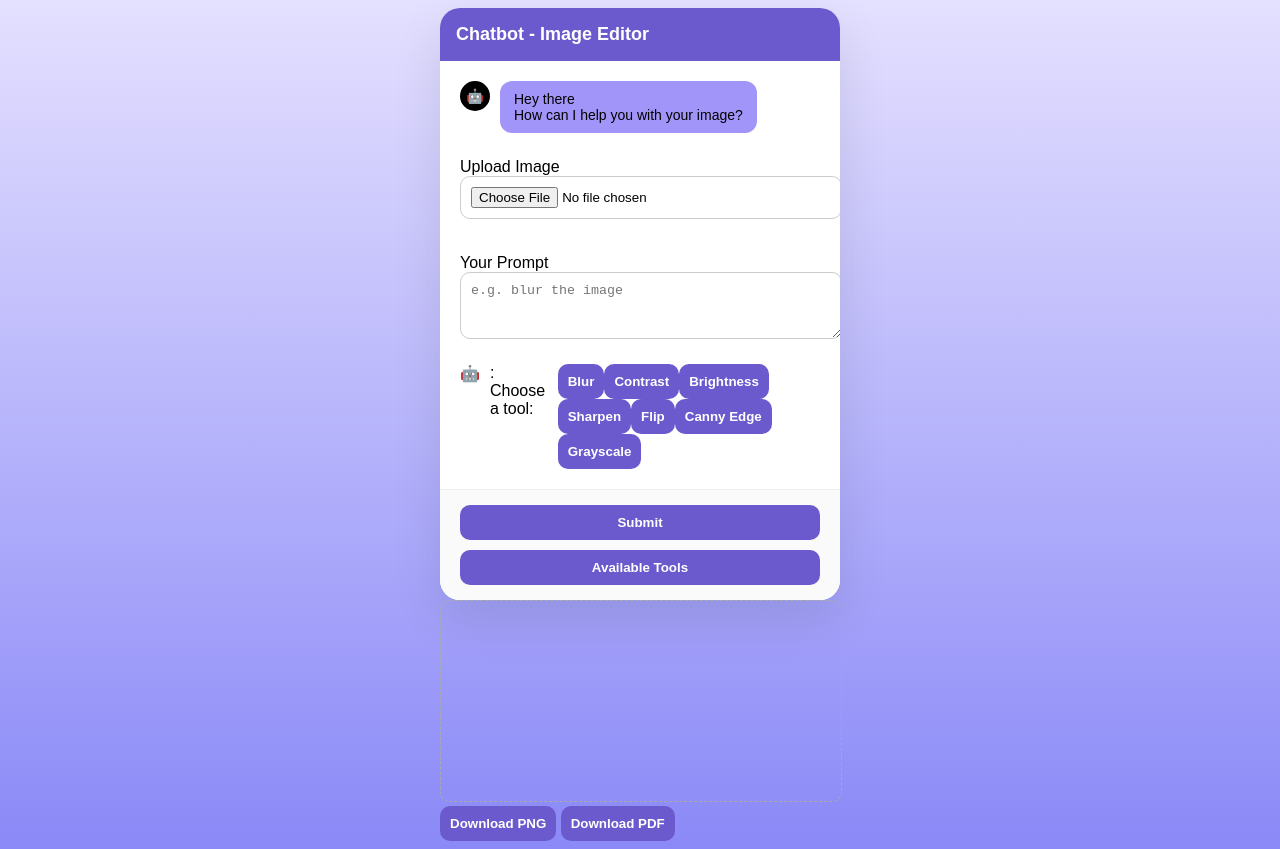
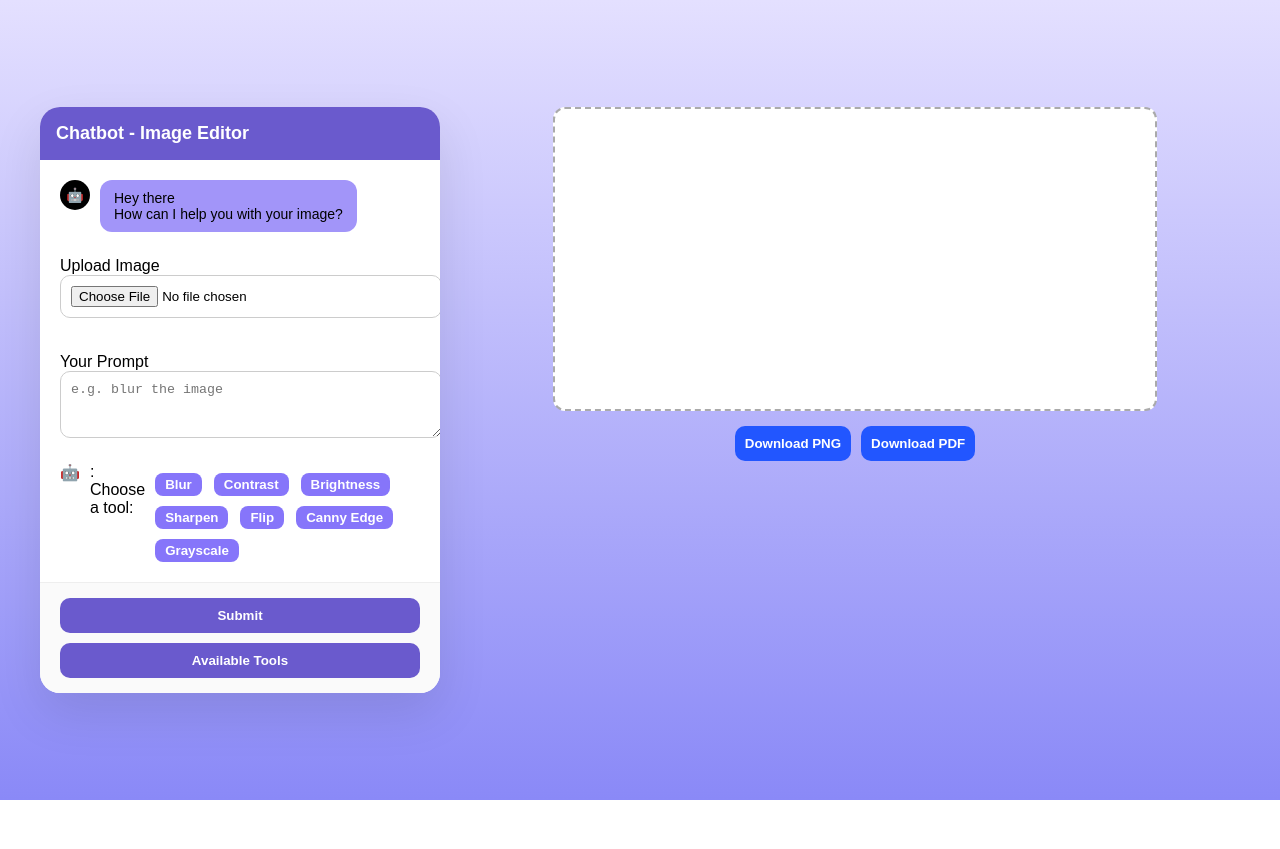
Before and after one commit to ASPIRE-INTERNS/LLM-Agentic-Image-Editor, a plain HTML site: page Frontend/Index.html in a window 1280 px wide. Both pictures are taken after a click on the button "Available Tools". After the commit the page ends 800 px from the top, so only its background shows below. Drawn offline with Linux system fonts and the light colour scheme.

Commit message:
Update styles.css

```diff
--- a/Frontend/styles.css
+++ b/Frontend/styles.css
@@ -5,8 +5,16 @@ body {
     min-height: 100vh;
     background: linear-gradient(to bottom, #e4e0ff, #8a89f7);
     font-family: Arial, sans-serif;
+    margin: 0;
   }
-
+  .main-container {
+    display: flex;
+    gap: 30px;
+    align-items: flex-start;
+    padding: 20px;
+    max-width: 1200px;
+    width: 100%;
+  }
   .chatbot-popup {
     width: 400px;
     background: white;
@@ -15,8 +23,8 @@ body {
     overflow: hidden;
     display: flex;
     flex-direction: column;
+    flex-shrink: 0;
   }
-
   .chat-header {
     background: #6a5acd;
     padding: 16px;
@@ -24,21 +32,20 @@ body {
     font-weight: bold;
     font-size: 18px;
   }
-
   .chat-body {
     flex: 1;
     padding: 20px;
     display: flex;
     flex-direction: column;
     gap: 15px;
+    overflow-y: auto;
+    max-height: 500px;
   }
-
   .message {
     display: flex;
     align-items: flex-start;
     gap: 10px;
   }
-
   .avatar {
     width: 30px;
     height: 30px;
@@ -50,7 +57,6 @@ body {
     color: white;
     font-size: 14px;
   }
-
   .bubble {
     background: #a295f9;
     padding: 10px 14px;
@@ -58,26 +64,17 @@ body {
     max-width: 75%;
     font-size: 14px;
   }
-
   .form-control {
     display: flex;
     flex-direction: column;
     margin: 10px 0;
   }
-
   input[type="file"], textarea {
     width: 100%;
     padding: 10px;
     border-radius: 10px;
     border: 1px solid #ccc;
   }
-
-  canvas {
-    width: 100%;
-    border-radius: 10px;
-    border: 1px dashed #aaa;
-  }
-
   .chat-footer {
     display: flex;
     flex-direction: column;
@@ -86,7 +83,6 @@ body {
     border-top: 1px solid #eee;
     background: #fafafa;
   }
-
   button {
     padding: 10px;
     border: none;
@@ -96,14 +92,71 @@ body {
     font-weight: bold;
     cursor: pointer;
   }
-
   button.option-btn {
     font-size: 12px;
     padding: 6px 10px;
+    margin-right: 5px;
     background: #e0dcff;
     color: #333;
   }
-
   button:hover {
     background: #a295f9;
   }
+  #canvas-container {
+    display: flex;
+    flex-direction: column;
+    align-items: center;
+    gap: 15px;
+    flex: 1;
+  }
+  #imageCanvas {
+    border: 2px dashed #aaa;
+    border-radius: 12px;
+    background: white;
+    max-width: 600px;
+    max-height: 600px;
+    width: 100%;
+    height: auto;
+  }
+
+  .tool-buttons-grid {
+    display: flex;
+    flex-wrap: wrap;
+    gap: 4px;
+    margin-top: 4px;
+  }
+
+
+  /* Tool button styling */
+.tool-buttons-grid button {
+  background-color: #8675fa; /* green background */
+  color: white;              /* white text */
+  border: none;
+  padding: 4px 10px;
+  margin: 6px 8px 0 0;
+  border-radius: 8px;
+  cursor: pointer;
+  font-weight: bold;
+  transition: background-color 0.2s ease;
+}
+
+.tool-buttons-grid button:hover {
+  background-color: #2272fb;
+}
+
+
+
+  .download-buttons {
+    display: flex;
+    gap: 10px;
+    width: 100%;
+    justify-content: center;
+  }
+  .download-buttons button:nth-child(1),
+  .download-buttons button:nth-child(2) {
+    background: #2256ff;
+    color: white;
+  }
+  .download-buttons button:hover {
+    opacity: 0.8;
+  }
```
